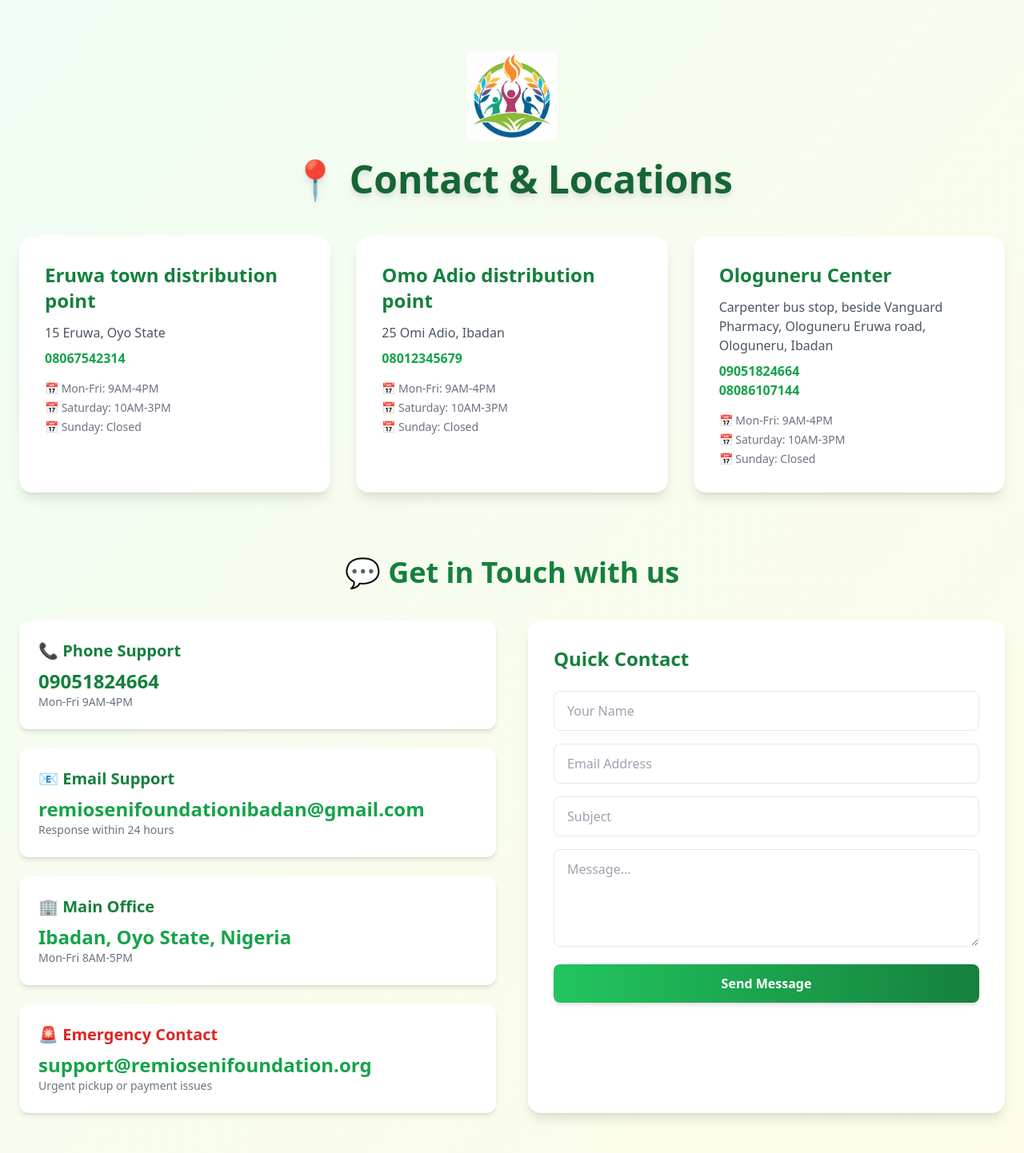
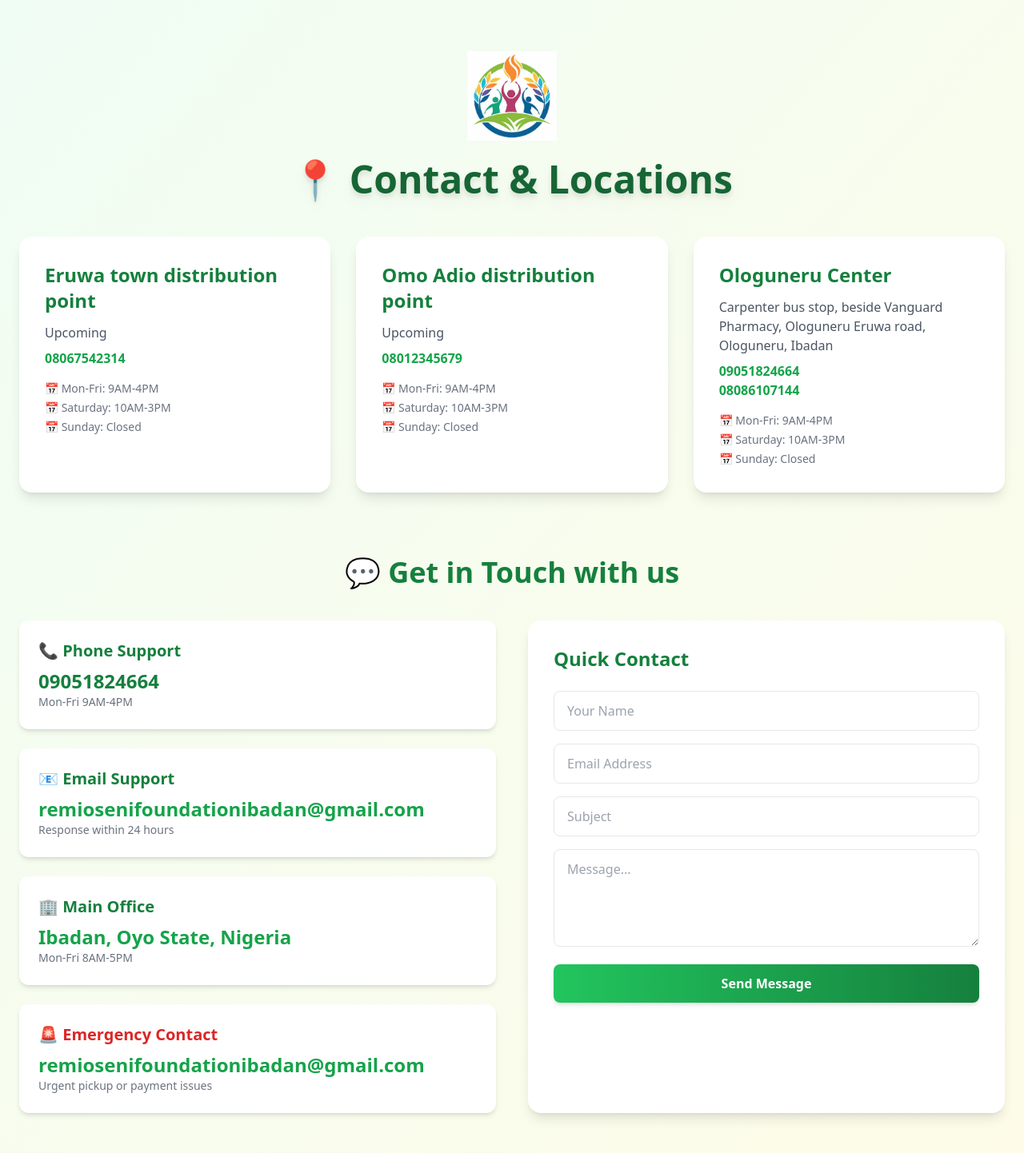
Before and after one commit to emee144/remi-foundation, a Next.js app: page /contact in a window 1280 px wide. Shown: the top 1442 px of the page at 80% size. Built offline with nearby package versions, Linux system fonts and the light colour scheme.

Commit message:
new update

```diff
--- a/src/app/contact/page.js
+++ b/src/app/contact/page.js
@@ -7,13 +7,13 @@ export default function ContactPage() {
   const centers = [
     {
       title: "Eruwa town distribution point",
-      address: "15 Eruwa, Oyo State",
+      address: "Upcoming",
       phone: ["08067542314"],
       hours: ["Mon-Fri: 9AM-4PM", "Saturday: 10AM-3PM", "Sunday: Closed"],
     },
     {
       title: "Omo Adio distribution point",
-      address: "25 Omi Adio, Ibadan",
+      address: "Upcoming",
       phone: ["08012345679"],
       hours: ["Mon-Fri: 9AM-4PM", "Saturday: 10AM-3PM", "Sunday: Closed"],
     },
@@ -114,7 +114,7 @@ export default function ContactPage() {
               href="mailto:remiosenifoundationibadan@gmail.com"
               className="block text-2xl font-extrabold text-green-600 hover:text-blue-800 transition text-left"
             >
-              support@remiosenifoundation.org
+              remiosenifoundationibadan@gmail.com
             </a>
             <p className="text-sm text-gray-500">
               Urgent pickup or payment issues
--- a/src/app/eligibility/page.js
+++ b/src/app/eligibility/page.js
@@ -77,8 +77,7 @@ export default function EligibilityPage() {
           {[
             {
               name: "Omo Adio distribution point",
-              address: "15 Market Road, Omi adio, Ibadan",
-              phone: "08012345678",
+              address: "Upcoming",
               hours: ["Mon-Fri: 9AM-4PM", "Saturday: 10AM-3PM", "Sunday: Closed"],
             },
             {
@@ -89,8 +88,7 @@ export default function EligibilityPage() {
             },
             {
               name: "Eruwa town distribution point",
-              address: "45  Main Road, Eruwa, Oyo State",
-              phone: "08012345680",
+              address: "Upcoming",
               hours: ["Mon-Fri: 9AM-4PM", "Saturday: 10AM-3PM", "Sunday: Closed"],
             },
           ].map((loc, i) => (
```
